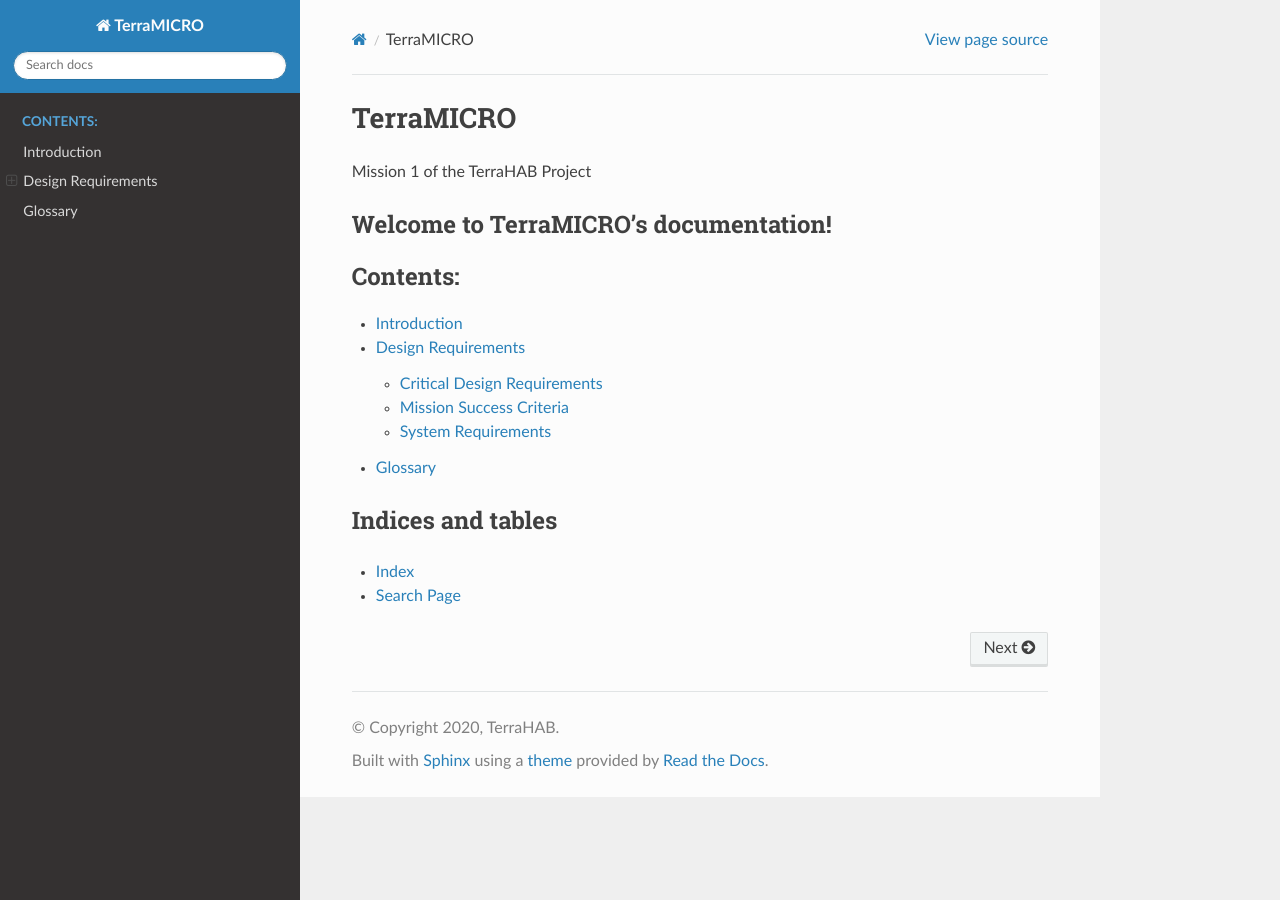
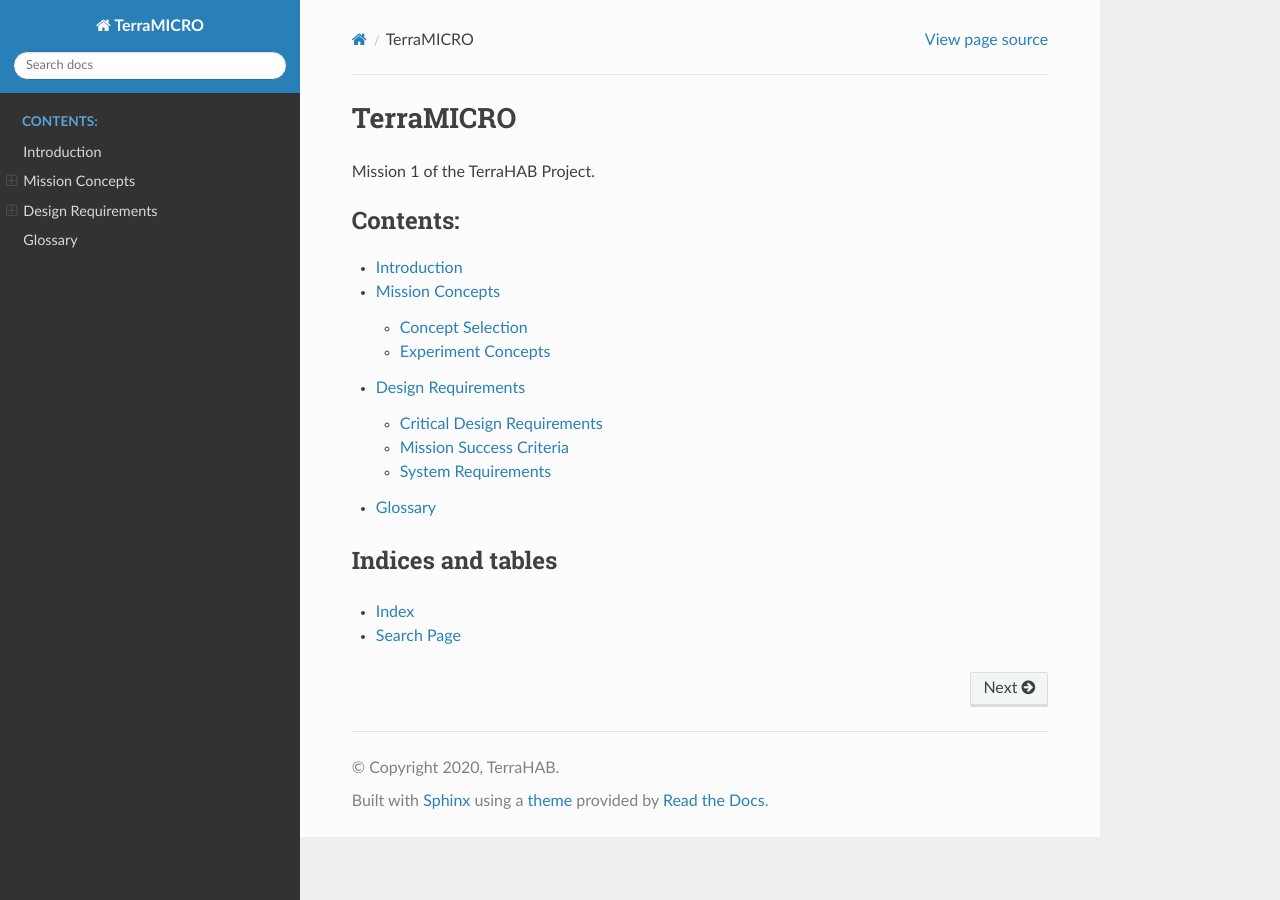
Before and after one commit to TerraHAB/TerraMICRO, a Sphinx documentation site: the page built from docs/index.rst, in a window 1280 px wide. Built offline with Sphinx 7.4.7 and the Read the Docs theme 2.0.0, drawn with Linux system fonts in a browser that asks for light colours.

Commit message:
add concepts page

```diff
--- a/README.rst
+++ b/README.rst
@@ -2,4 +2,4 @@
 TerraMICRO
 ##########
 
-Mission 1 of the TerraHAB Project
+Mission 1 of the TerraHAB Project.
--- a/docs/conf.py
+++ b/docs/conf.py
@@ -48,8 +48,6 @@ exclude_patterns = ['_build', 'Thumbs.db', '.DS_Store']
 html_theme = 'sphinx_rtd_theme'
 
 html_theme_options = {
-    'github_url': 'https://github.com/TerraHAB/TerraMICRO',
-    # 'canonical_url': '',
     # 'analytics_id': 'UA-XXXXXXX-1',  # Provided by Google in your dashboard
     'logo_only': False,
     'display_version': True,
--- a/docs/index.rst
+++ b/docs/index.rst
@@ -9,14 +9,12 @@
 
 .. include:: ../README.rst
 
-Welcome to TerraMICRO's documentation!
-======================================
-
 .. toctree::
    :maxdepth: 2
    :caption: Contents:
 
    intro
+   concepts
    design-reqs
    glossary
 
```
Also changed, not shown: docs/concepts.rst (added, +51 -0 lines), docs/design-reqs.rst (+11 -11 lines).
